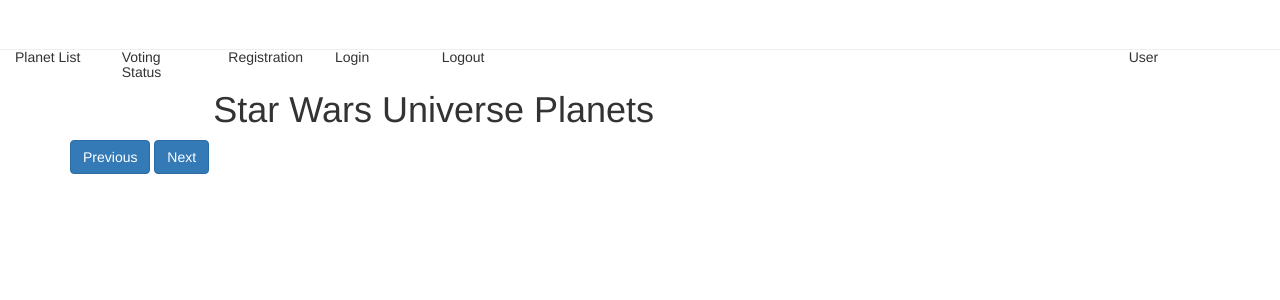
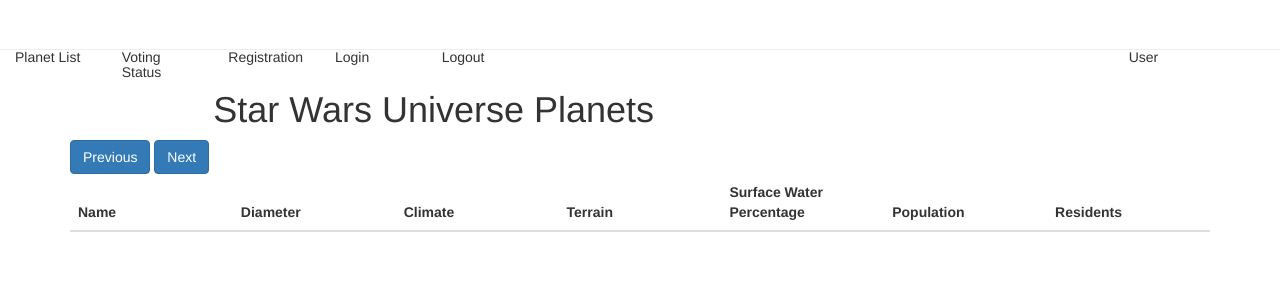
Before and after one commit to matebalogh11/star_wars_api_project, a Flask app: page / in a window 1280 px wide. Shown: the top 300 px of the page. Run offline with Flask 2, Linux system fonts and the light colour scheme; lists and menus that the app fills with data are empty; some libraries are stand-ins or nearby versions.

Commit message:
residents can be displayed, modal implemented

```diff
--- a/static/data.js
+++ b/static/data.js
@@ -16,31 +16,34 @@ app.data = {
         return x.toString().replace(/\B(?=(\d{3})+(?!\d))/g, ",");
     },
     createPlanetTable: function(response) {
-        var header = ["Name", "Diameter", "Climate", "Terrain", "Surface Water Percentage", "Population"];
-        $("thead").append(`<tr  id="header"></tr>`);
-        for(let h = 0; h < header.length; h++) {
-            $("#header").append(`<th>${header[h]}</th>`);
-        }
-
         for(var j = 0; j < response.results.length; j++) {
             var strNum = j.toString();
-            var planetAttr = [response.results[j].name, response.results[j].diameter/1000, response.results[j].climate,
-                                response.results[j].terrain, response.results[j].surface_water, response.results[j].population]
-            $("tbody").append(`<tr class="trInBody"  id=${strNum}></tr>`);
+            var diameterT = app.data.addThousandSeparator(response.results[j].diameter + " km");
+            var thousandS = app.data.addThousandSeparator(response.results[j].population);
+
+            var planetAttr = [response.results[j].name, diameterT, response.results[j].climate,
+                              response.results[j].terrain, response.results[j].surface_water, thousandS,
+                              response.results[j].residents.length]
+            $(".planetBody").append(`<tr class="trInBody"  id=${strNum}></tr>`);
 
             for(var i = 0; i < planetAttr.length; i++) {
                 if(i === 4) {
                     if(response.results[j].surface_water == "unknown") {
                         $("#" + strNum).append(`<td>${response.results[j].surface_water}</td>`);
                     } else {
-                        $("#" + strNum).append(`<td>${response.results[j].surface_water + "%"}</td>`);
+                        $("#" + strNum).append(`<td>${response.results[j].surface_water} %</td>`);
                     }
                 } else if(i === 5) {
-                    var thousandS = app.data.addThousandSeparator(planetAttr[i]);
                     if(planetAttr[i] === "unknown") {
                         $("#" + strNum).append(`<td>${thousandS}</td>`);
                     } else {
                         $("#" + strNum).append(`<td>${thousandS} people</td>`);
+                    }
+                } else if(i === 6) {
+                    if(planetAttr[i] !== 0) {
+                        $("#" + strNum).append(`<td><button class="activator btn" data-planet=${j} data-toggle="modal" data-target="#myModal">${planetAttr[i]} resident(s)</button></td>`);
+                    } else {
+                        $("#" + strNum).append(`<td>No known<br>residents</td>`);
                     }
                 } else {
                     $("#" + strNum).append(`<td>${planetAttr[i]}</td>`);
@@ -48,6 +51,13 @@ app.data = {
             }
         }
     },
+    createPlanetHeader: function() {
+        var header = ["Name", "Diameter", "Climate", "Terrain", "Surface Water Percentage", "Population", "Residents"];
+        $(".planetHead").append(`<tr  id="header"></tr>`);
+        for(let h = 0; h < header.length; h++) {
+            $("#header").append(`<th>${header[h]}</th>`);
+        }
+    },
     commonData: {
         response: null,
         apiURL: "http://swapi.co/api/planets"
--- a/static/logic.js
+++ b/static/logic.js
@@ -2,7 +2,7 @@ app = app || {};
 
 app.logic = {
     checkButton: function() {
-        $(".btn").click(function() {
+        $("#p, #n").click(function() {
         var name = $(this).data("name");
         $("#p, #n").prop("disabled", false);
         if(name === "next") {
@@ -13,11 +13,43 @@ app.logic = {
 
         if(direction != null) {
             app.data.commonData.apiURL = direction;
-            $("#header, .trInBody").remove();
+            $(".trInBody").remove();
             app.data.fetchPlanetData(app.data.commonData.apiURL);
         } else {
             $(this).prop("disabled", true);
         }
         });
+    },
+    modalButt: function() {
+        $(".planetBody").on("click", ".activator", function() {
+            var index = $(this).data("planet");
+            var residents = app.data.commonData.response.results[index].residents;
+            var header = ["Name", "Height", "Mass", "Hair Color", "Skin Color", "Eye Color", "Birth Year", "Gender"];
+            $(".modal-title").html("Residents of " + app.data.commonData.response.results[index].name)
+            $("#modalHead").append(`<tr id="modalHeader"></tr>`);
+            for(let j = 0; j < header.length; j++) {
+                $("#modalHeader").append(`<th>${header[j]}</th>`)
+            }
+            for(let i = 0; i < residents.length; i++) {
+                $.ajax({
+                    dataType: "json",
+                    url: residents[i],
+                    success: function(response) {
+                        var attr = [response.name, response.height, response.mass, response.skin_color, response.hair_color, response.eye_color,
+                                    response.birth_year,response.gender];
+                        var mID = i.toString();
+                        $("#modalBody").append(`<tr class="modalRow" id=${mID}></tr>`);
+                        for(let h = 0; h < attr.length; h++) {
+                            $("#" + mID).append(`<td>${attr[h]}</td>`);
+                        }
+                    }
+                });
+            }
+        });
+    },
+    closeModal: function() {
+        $("#modalCloser").click(function() {
+            $("#modalHeader, .modalRow").remove();
+        });
     }
 }
--- a/static/script.js
+++ b/static/script.js
@@ -2,11 +2,15 @@ var app = app || {};
 
 $(document).ready(function(){
     console.log("ready!");
+    // $('#myModal').modal('toggle');
 });
 
 app.init = function() {
+    app.data.createPlanetHeader();
     app.data.fetchPlanetData(app.data.commonData.apiURL);
     app.logic.checkButton();
+    app.logic.modalButt();
+    app.logic.closeModal();
 }
 
 app.init()
--- a/static/style.css
+++ b/static/style.css
@@ -0,0 +1,3 @@
+table {
+    table-layout: fixed;
+}
--- a/templates/layout.html
+++ b/templates/layout.html
@@ -5,6 +5,7 @@
         <meta name="viewport" content="width=device-width, initial-scale=1.0">
         <meta http-equiv="X-UA-Compatible" content="ie=edge">
         <script src="https://ajax.googleapis.com/ajax/libs/jquery/3.2.1/jquery.min.js"""></script>
+        <script src="https://maxcdn.bootstrapcdn.com/bootstrap/3.3.7/js/bootstrap.min.js"></script>
         <script src="{{ url_for('static', filename='data.js') }}" defer></script>
         <script src="{{ url_for('static', filename='logic.js') }}" defer></script>
         <script src="{{ url_for('static', filename='script.js') }}" defer></script>
@@ -22,8 +23,26 @@
             <h5 class="col-sm-6 text-right">User</h5>
         </div>
         <div class="container">
+            <div class="modal fade" id="myModal" role="dialog">
+                <div class="modal-dialog modal-lg">
+                    <div class="modal-content">
+                        <div class="modal-header">
+                        <button type="button" class="close" data-dismiss="modal">&times;</button>
+                        <h4 class="modal-title"></h4>
+                        </div>
+                        <div class="modal-body">
+                            <table class="table" id="modalTable">
+                                <thead id="modalHead"></thead>
+                                <tbody id="modalBody"></tbody>
+                            </table>
+                        </div>
+                        <div class="modal-footer">
+                        <button type="button" id="modalCloser" class="btn btn-default" data-dismiss="modal">Close</button>
+                        </div>
+                    </div>
+                </div>
+            </div>
             {% block body %}{% endblock %}
         </div>
-
     </body>
 </html>
--- a/templates/main.html
+++ b/templates/main.html
@@ -5,9 +5,7 @@
         <button class="btn btn-primary" id="p" data-name="previous">Previous</button>
         <button class="btn btn-primary" id="n" data-name="next">Next</button>
         <table class="table " id="planetTable">
-            <thead>
-            </thead>
-            <tbody>
-            </tbody>
+            <thead class="planetHead"></thead>
+            <tbody class="planetBody"></tbody>
         </table>
 {% endblock %}
```
Lines whose indentation alone changed are shown as unchanged.
